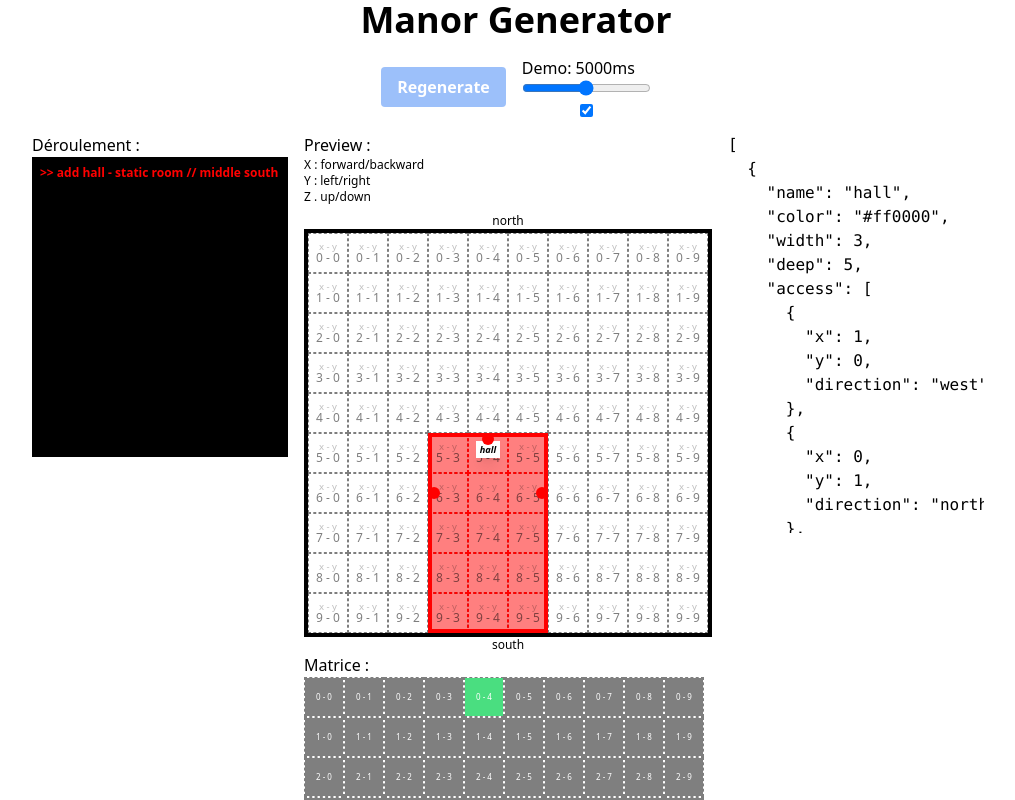
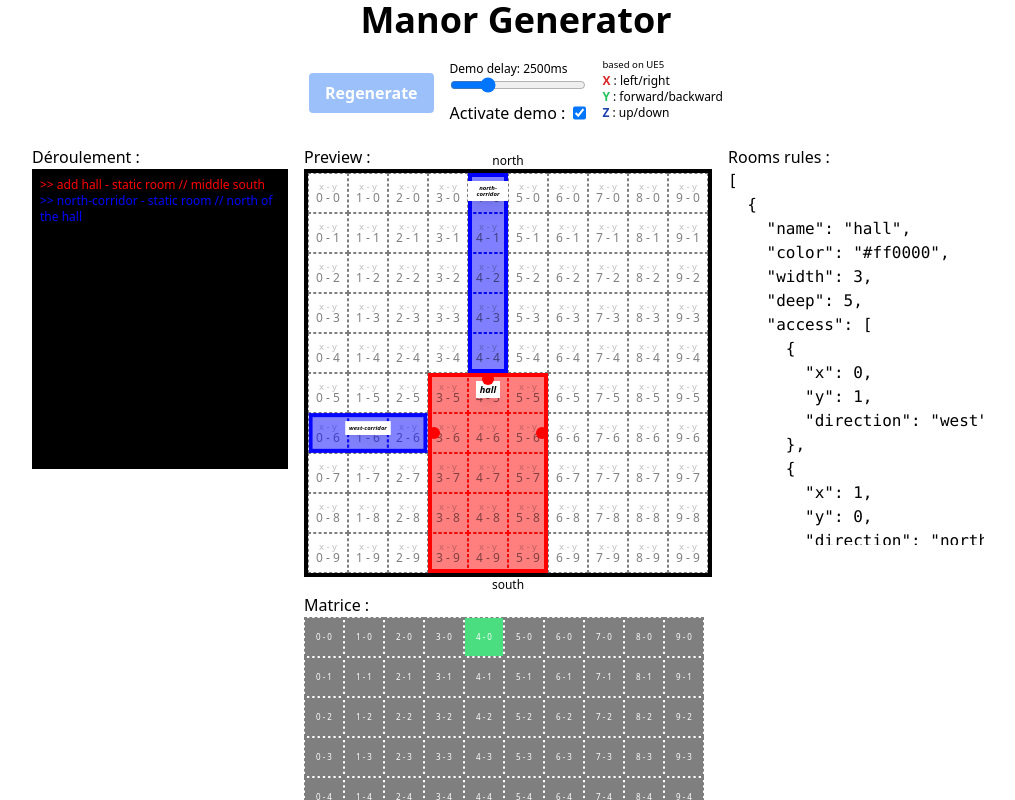
Before and after one commit to gmirmand/manor-generator, a Vue app: page / in a window 1280 px wide. Shown: the top 800 px of the page, without its empty margins (124-1139 px from the left). Built offline with nearby package versions, Linux system fonts and the light colour scheme.

Commit message:
:sparkles: review x/y/z axis matching UE5

```diff
--- a/src/App.vue
+++ b/src/App.vue
@@ -12,7 +12,7 @@ export default defineComponent({
     return {
       manorWidth: 10,
       manorDeep: 10,
-      demo: 5000,
+      demo: 2500,
       demoBoolean: true,
       canRegenerate: false,
     }
@@ -44,15 +44,26 @@ export default defineComponent({
               :disabled="!canRegenerate"
               @click="$refs.manor.generateDynamics()"
               class="bg-blue-500 hover:bg-blue-700 text-white font-bold py-2 px-4 rounded mr-4"
-              :class="{'opacity-50 cursor-not-allowed': !canRegenerate}" >
+              :class="{'opacity-50 cursor-not-allowed': !canRegenerate}">
             Regenerate
           </button>
         </div>
-        <div class="flex flex-col">
-          <label for="demo">Demo: {{ demo }}ms</label>
-          <input type="range" id="demo" v-model="demo" min="0" max="10000" step="100" class="mb-2"/>
-          <input type="checkbox" id="demo" v-model="demoBoolean"/>
+
+        <div class="flex flex-col mr-4">
+          <label for="demo" class="text-xs">Demo delay: {{ demo }}ms</label>
+          <input type="range" id="demo" v-model="demo" :min="0" :max="10000" :step="100" class="mb-2"/>
+          <div class="flex">
+            <span class="mr-2">Activate demo :</span> <input type="checkbox" id="demo" v-model="demoBoolean"/>
+          </div>
         </div>
+
+
+        <span class="text-xs mb-2">
+        <small>based on UE5</small><br>
+        <b class="text-red-600">X</b> : left/right<br>
+        <b class="text-green-500">Y</b> : forward/backward<br>
+        <b class="text-blue-800">Z</b> : up/down
+      </span>
       </div>
 
       <ManorGeneration
@@ -65,7 +76,7 @@ export default defineComponent({
     </div>
   </div>
 
-  <rooms-panel-preview />
+  <rooms-panel-preview/>
 </template>
 
 <style scoped>
--- a/src/assets/rooms.js
+++ b/src/assets/rooms.js
@@ -5,18 +5,18 @@ export const hallRoom = {
   deep: 5,
   access: [
     {
-      x: 1,
-      y: 0,
+      x: 0,
+      y: 1,
       direction: "west",
     },
     {
-      x: 0,
-      y: 1,
+      x: 1,
+      y: 0,
       direction: "north",
     },
     {
-      x: 1,
-      y: 2,
+      x: 2,
+      y: 1,
       direction: "east",
     }
   ]
@@ -31,8 +31,8 @@ export const kitchenRoom = {
   deep: 3,
   access: [
     {
-      x: 2,
-      y: 1,
+      x: 1,
+      y: 2,
       direction: "south",
     }
   ]
@@ -47,8 +47,8 @@ export const garageRoom = {
   deep: 3,
   access: [
     {
-      x: 0,
-      y: 2,
+      x: 2,
+      y: 0,
       direction: "north",
     }
   ]
@@ -56,11 +56,36 @@ export const garageRoom = {
 
 // DYNAMIC ROOMS
 export const dynamicSlots = [
+  // TODO: est-ce qu'on peut faire des salles qui sont connectées à une autre salle dynamique ?
+  // TODO : ça ajouterait de la complexité, mais ça pourrait être intéressant
+  // {
+  //   x: 7,
+  //   y: 0,
+  //   width: 3,
+  //   deep: 3,
+  //   access: [
+  //     {
+  //       x: 0,
+  //       y: 0,
+  //       direction: "west",
+  //     },
+  //     {
+  //       x: 0,
+  //       y: 1,
+  //       direction: "west",
+  //     },
+  //     {
+  //       x: 0,
+  //       y: 2,
+  //       direction: "west",
+  //     }
+  //   ]
+  // },
   {
     width: 1,
     deep: 1,
-    x: 4,
-    y: 3,
+    x: 3,
+    y: 4,
     access: [
       {
         x: 0,
@@ -72,8 +97,8 @@ export const dynamicSlots = [
   {
     width: 1,
     deep: 1,
-    x: 3,
-    y: 5,
+    x: 5,
+    y: 3,
     access: [
       {
         x: 0,
@@ -85,8 +110,8 @@ export const dynamicSlots = [
   {
     width: 1,
     deep: 1,
-    x: 4,
-    y: 5,
+    x: 5,
+    y: 4,
     access: [
       {
         x: 0,
@@ -98,8 +123,8 @@ export const dynamicSlots = [
   {
     width: 2,
     deep: 2,
-    x: 7,
-    y: 8,
+    x: 8,
+    y: 7,
     access: [
       {
         x: 0,
@@ -107,8 +132,8 @@ export const dynamicSlots = [
         direction: "north",
       },
       {
-        x: 0,
-        y: 1,
+        x: 1,
+        y: 0,
         direction: "north",
       }
     ]
@@ -116,8 +141,8 @@ export const dynamicSlots = [
   {
     width: 2,
     deep: 2,
-    x: 1,
-    y: 5,
+    x: 5,
+    y: 1,
     access: [
       {
         x: 0,
@@ -125,27 +150,17 @@ export const dynamicSlots = [
         direction: "west",
       },
       {
-        x: 1,
-        y: 0,
-        direction: "west",
-      },
-      {
         x: 0,
         y: 1,
-        direction: "east",
-      },
-      {
-        x: 1,
-        y: 1,
-        direction: "east",
+        direction: "west",
       },
     ]
   },
   {
     width: 2,
     deep: 3,
-    x: 7,
-    y: 6,
+    x: 6,
+    y: 7,
     access: [
       {
         x: 0,
@@ -153,8 +168,8 @@ export const dynamicSlots = [
         direction: "north",
       },
       {
-        x: 0,
-        y: 1,
+        x: 1,
+        y: 0,
         direction: "north",
       },
     ]
@@ -162,12 +177,12 @@ export const dynamicSlots = [
   {
     width: 3,
     deep: 2,
-    x: 4,
-    y: 0,
+    x: 0,
+    y: 4,
     access: [
       {
-        x: 1,
-        y: 0,
+        x: 0,
+        y: 1,
         direction: "south",
       },
       {
@@ -176,8 +191,8 @@ export const dynamicSlots = [
         direction: "south",
       },
       {
-        x: 1,
-        y: 2,
+        x: 2,
+        y: 1,
         direction: "south",
       },
     ]
@@ -189,13 +204,13 @@ export const dynamicSlots = [
     y: 1,
     access: [
       {
-        x: 0,
-        y: 2,
+        x: 2,
+        y: 0,
         direction: "east",
       },
       {
-        x: 1,
-        y: 2,
+        x: 2,
+        y: 1,
         direction: "east",
       },
       {
@@ -208,19 +223,19 @@ export const dynamicSlots = [
   {
     width: 2,
     deep: 1,
-    x: 0,
-    y: 2,
+    x: 2,
+    y: 0,
     access: [{
-      x: 0,
-      y: 1,
+      x: 1,
+      y: 0,
       direction: "east",
     }]
   },
   {
     width: 2,
     deep: 1,
-    x: 0,
-    y: 5,
+    x: 5,
+    y: 0,
     access: [{
       x: 0,
       y: 0,
@@ -230,8 +245,8 @@ export const dynamicSlots = [
   {
     width: 1,
     deep: 1,
-    x: 5,
-    y: 9,
+    x: 9,
+    y: 5,
     access: [{
       x: 0,
       y: 0,
@@ -252,13 +267,13 @@ export const salonRoom = {
       access: [
         {
           direction: "south",
-          x: 2,
-          y: 1,
+          x: 1,
+          y: 2,
         },
         {
           direction: "east",
-          x: 1,
-          y: 2,
+          x: 2,
+          y: 1,
         },
         {
           direction: "north",
@@ -283,8 +298,8 @@ export const salonRoom = {
         },
         {
           direction: "east",
-          x: 0,
-          y: 2,
+          x: 2,
+          y: 0,
         },
       ]
     },
@@ -294,8 +309,8 @@ export const salonRoom = {
       access: [
         {
           direction: "south",
-          x: 2,
-          y: 0,
+          x: 0,
+          y: 2,
         },
         {
           direction: "east",
@@ -331,13 +346,13 @@ export const restRoom = {
       access: [
         {
           direction: "south",
-          x: 2,
-          y: 1,
+          x: 1,
+          y: 2,
         },
         {
           direction: "east",
-          x: 1,
-          y: 2,
+          x: 2,
+          y: 1,
         },
       ]
     },
@@ -352,8 +367,8 @@ export const restRoom = {
         },
         {
           direction: "east",
-          x: 0,
-          y: 2,
+          x: 2,
+          y: 0,
         },
       ]
     },
@@ -363,8 +378,8 @@ export const restRoom = {
       access: [
         {
           direction: "south",
-          x: 2,
-          y: 0,
+          x: 0,
+          y: 2,
         },
         {
           direction: "east",
@@ -426,13 +441,13 @@ export const bathroomRoom = {
       access: [
         {
           direction: "south",
-          x: 0,
-          y: 1,
+          x: 1,
+          y: 0,
         },
         {
           direction: "east",
-          x: 0,
-          y: 1,
+          x: 1,
+          y: 0,
         },
       ]
     },
@@ -442,13 +457,13 @@ export const bathroomRoom = {
       access: [
         {
           direction: "south",
-          x: 1,
-          y: 0,
+          x: 0,
+          y: 1,
         },
         {
           direction: "east",
-          x: 1,
-          y: 0,
+          x: 0,
+          y: 1,
         },
       ]
     },
@@ -469,8 +484,8 @@ export const officeRoom = {
       access: [
         {
           direction: "south",
-          x: 1,
-          y: 0,
+          x: 0,
+          y: 1,
         },
         {
           direction: "east",
@@ -500,8 +515,8 @@ export const officeRoom = {
         },
         {
           direction: "east",
-          x: 0,
-          y: 1,
+          x: 1,
+          y: 0,
         },
       ]
     },
@@ -511,13 +526,13 @@ export const officeRoom = {
       access: [
         {
           direction: "south",
-          x: 1,
-          y: 0,
+          x: 0,
+          y: 1,
         },
         {
           direction: "east",
-          x: 1,
-          y: 0,
+          x: 0,
+          y: 1,
         },
       ]
     },
--- a/src/components/ManorGeneration.vue
+++ b/src/components/ManorGeneration.vue
@@ -86,8 +86,8 @@ export default defineComponent({
       // we manually place the hall
       this.addRoom({
         ...hallRoom,
-        x: 5,
-        y: 3,
+        x: 3,
+        y: 5,
       }, "add hall - static room // middle south").then(() => {
         // we manually place a corridor
         this.addRoom({
@@ -95,8 +95,8 @@ export default defineComponent({
           color: "blue",
           width: 1,
           deep: 5,
-          x: 0,
-          y: 4,
+          x: 4,
+          y: 0,
         }, "north-corridor - static room // north of the hall").then(() => {
           // we manually place a corridor
           this.addRoom({
@@ -104,8 +104,8 @@ export default defineComponent({
             color: "blue",
             width: 3,
             deep: 1,
-            x: 6,
-            y: 0,
+            x: 0,
+            y: 6,
           }, "west-corridor - static room // west of the hall").then(() => {
             // we manually place a corridor
             this.addRoom({
@@ -119,14 +119,14 @@ export default defineComponent({
               // we manually place the kitchen
               this.addRoom({
                 ...kitchenRoom,
-                x: 3,
-                y: 6,
+                x: 6,
+                y: 3,
               }, "kitchen - static room - north of the east corridor // next to the hall").then(() => {
                 // we manually place the garage
                 this.addRoom({
                   ...garageRoom,
-                  x: 7,
-                  y: 0,
+                  x: 0,
+                  y: 7,
                 }, "garage - static room - south of the west corridor // next to the hall").then(() => {
                   this.generateDynamics();
                 })
@@ -237,7 +237,8 @@ export default defineComponent({
                   // with setTimout and addStep, it's a promise that wait 1s to see the evolution
                   this.addStep(`Define slots access`, "blue")
                       .then(() => {
-                        this.defineSlotsAccess().then(() => {
+                        this.defineSlotsAccess()
+                            .then(() => {
                           this.addStep(`Slots access defined`, "blue")
                               .then(() => {
                                 this.end();
@@ -249,15 +250,16 @@ export default defineComponent({
     },
     mirroringRoom(room) {
       // we mirror the room
-      // on the X axis (north/south)
+      // left goes right
       return {
         ...room,
         mirroring: true,
-        access: room.access.map((accessPoint) => {
+        access: room.access
+            .map((accessPoint) => {
               return {
                 ...accessPoint,
                 direction: accessPoint.direction === "west" ? "east" : accessPoint.direction === "east" ? "west" : accessPoint.direction,
-            y: room.width - accessPoint.y - 1,
+                x: room.width - accessPoint.x - 1,
               }
             })
       }
@@ -276,7 +278,7 @@ export default defineComponent({
             })
 
         // if a neighbour has the same name, we return false
-        // TODO est-ce qu'on check si deux pièces sont voisines ?
+        // TODO est-ce qu'il faut ajouter une option pour que certaines pièces ne soient voisines ? compliqué...
         const noNeighbourSameName = true;
 
         return accessMatch && noNeighbourSameName;
@@ -306,8 +308,8 @@ export default defineComponent({
                           });
                           if (slotAccessPoint.isUsed) {
                             // we add the access to the room in matrix
-                            this.matrix[room.y][room.x] = {
-                              ...this.matrix[room.y][room.x],
+                            this.matrix[room.x][room.y] = {
+                              ...this.matrix[room.x][room.y],
                               access: {
                                 x: slotAccessPoint.x,
                                 y: slotAccessPoint.y,
@@ -319,7 +321,7 @@ export default defineComponent({
                           this.addInfo(`slot ${room.width}x${room.deep}_${room.x}-${room.y} access ${slotAccessPoint.x}-${slotAccessPoint.y} ${slotAccessPoint.direction} is ${slotAccessPoint.isUsed ? 'used' : 'not used'}`)
 
                           resolve();
-                        }, this.demo / 3 * index)
+                        }, this.demo / 3 * (index - 1))
                       }))
                     });
               }
@@ -343,10 +345,12 @@ export default defineComponent({
       })
     },
     addRoom(room, message) {
+      return new Promise((resolve) => {
+        setTimeout(() => {
           // we push needed info in output matrix
           const { x, y, width, deep } = room;
-      this.matrix[y][x] = {
-        ...this.matrix[y][x],
+          this.matrix[x][y] = {
+            ...this.matrix[x][y],
             room: {
               name: room.name,
               width,
@@ -354,8 +358,7 @@ export default defineComponent({
             }
           }
 
-      return new Promise((resolve) => {
-        setTimeout(() => {
+          // we push the room in rooms
           this.rooms.push(room);
           this.addStep(message, room.color)
               .then(() => {
@@ -457,13 +460,7 @@ export default defineComponent({
         Preview :
       </h3>
 
-      <span class="text-xs mb-2">
-        X : forward/backward<br>
-        Y : left/right<br>
-        Z . up/down
-        </span>
-
-      <div class="text-xs text-center">
+      <div class="text-xs text-center -mt-4">
         north
       </div>
       <div class="border-4 border-black inline-block sm:scale-100 scale-75">
@@ -480,7 +477,7 @@ export default defineComponent({
               <div
                   class="slot w-10 h-10 border border-black border-dashed opacity-50 text-xs text-center leading-none flex flex-col justify-center">
                 <small class="block opacity-50">x - y</small>
-                {{ slot.y }} - {{ slot.x }}
+                {{ slot.x }} - {{ slot.y }}
               </div>
             </template>
           </template>
@@ -525,7 +522,7 @@ export default defineComponent({
                   'bg-green-400': slot.room,
                   }"
               >
-                {{ slot.x }} - {{ slot.y }}
+                {{ slot.y }} - {{ slot. x }}
 
                 <!-- on hover, we display informations in a popup -->
                 <div class="matrix-slot__info absolute bg-black z-10 top-full">
@@ -544,6 +541,9 @@ export default defineComponent({
     <div
         ref="rooms-log"
         class="ml-4 w-64 max-h-[400px] overflow-auto order-3 sm:order-3">
+      <h3>
+        Rooms rules :
+      </h3>
       <pre>{{ rooms }}</pre>
     </div>
   </div>
--- a/src/components/RoomGeneration.vue
+++ b/src/components/RoomGeneration.vue
@@ -21,8 +21,8 @@ export default defineComponent({
   <div
       class="absolute text-xs inline-flex justify-center items-start leading-none outline outline-4 -outline-offset-4 italic"
       :style="{
-            top: `${(x) * 40}px`,
-            left: `${(y) * 40}px`,
+            top: `${(y) * 40}px`,
+            left: `${(x) * 40}px`,
             width: `${width * 40}px`,
             height: `${deep * 40}px`,
             outlineColor: color,
@@ -36,17 +36,17 @@ export default defineComponent({
       {{ name }} {{ mirroring ? '[mirror]' : '' }}
     </span>
 
-    <template v-for="ySlot in width">
+    <template v-for="xSlot in width">
       <template
-          v-for="xSlot in deep"
+          v-for="ySlot in deep"
           :key="`${name}-${xSlot}-${ySlot}`">
         <div
             class="room w-10 h-10 border border-dashed border-black absolute text-[8px] font-bold inline-flex justify-center items-start leading-none"
             :style="{
             borderColor: color,
             color: color,
-            top: `${(xSlot - 1 ) * 40}px`,
-            left: `${(ySlot - 1 ) * 40}px`,
+            top: `${(ySlot - 1 ) * 40}px`,
+            left: `${(xSlot - 1 ) * 40}px`,
             }
             "/>
       </template>
@@ -59,8 +59,8 @@ export default defineComponent({
       <div
           class="absolute w-10 h-10 flex"
           :style="{
-            top: `${(accessPoint.x) * 40}px`,
-            left: `${(accessPoint.y) * 40}px`,
+            top: `${(accessPoint.y) * 40}px`,
+            left: `${(accessPoint.x) * 40}px`,
             justifyContent: accessPoint.direction === 'west' ? 'flex-start' : accessPoint.direction === 'east' ? 'flex-end' : 'center',
             alignItems: accessPoint.direction === 'north' ? 'flex-start' : accessPoint.direction === 'south' ? 'flex-end' : 'center',
             zIndex: overlay ? 20 : 10,
```
Lines whose indentation alone changed are shown as unchanged.
